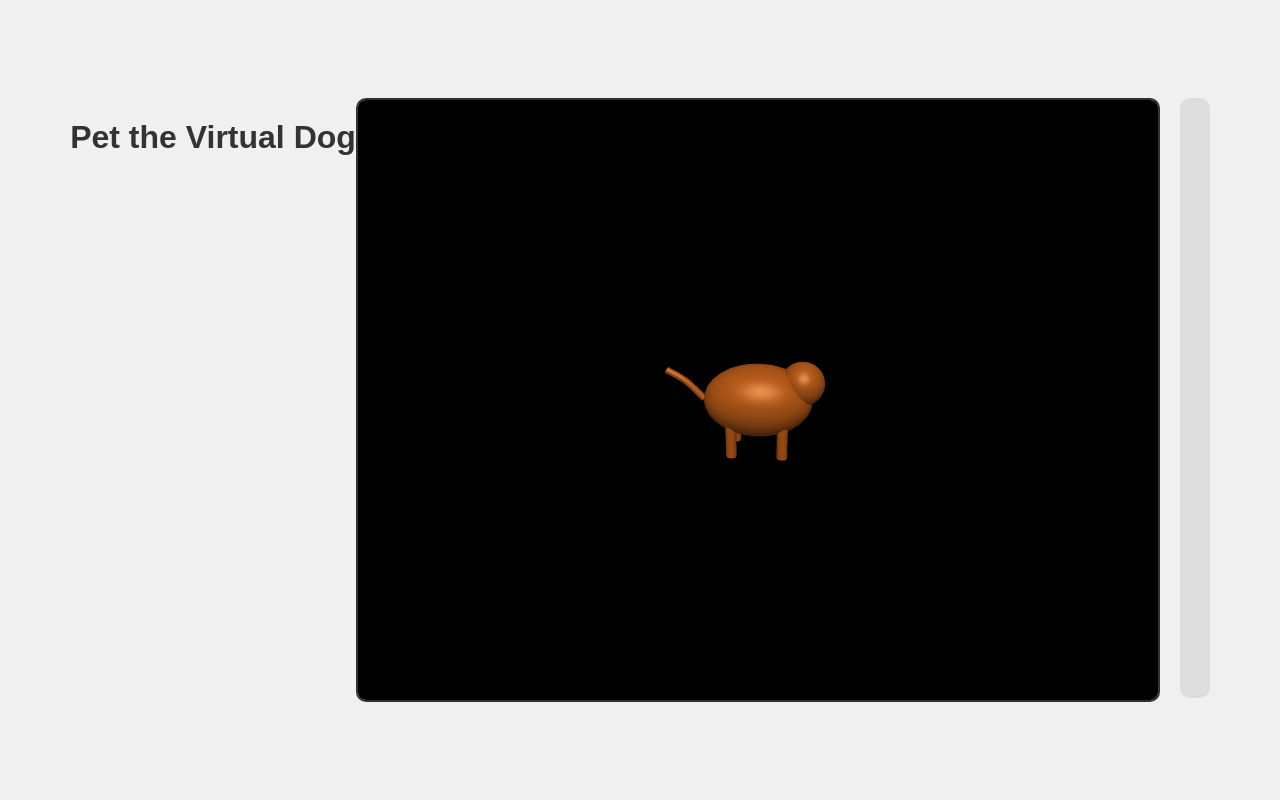
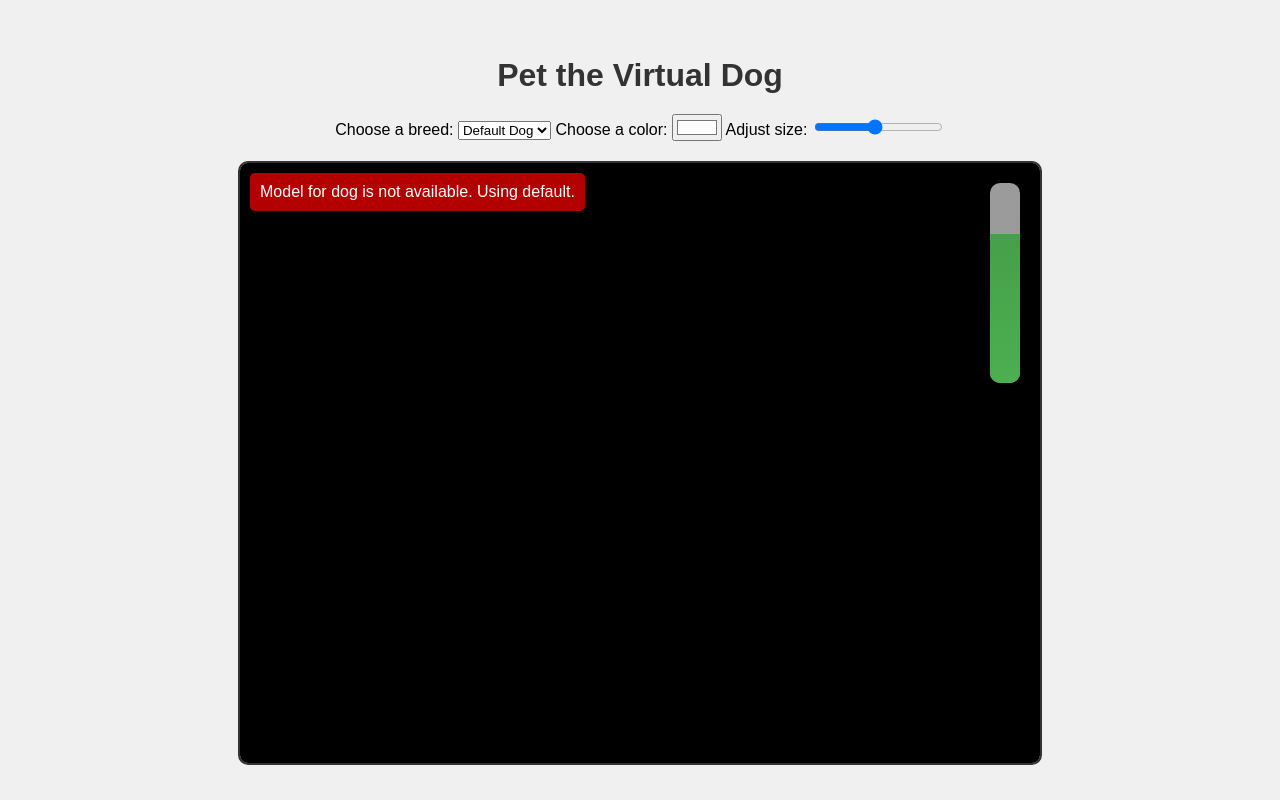
Before and after one commit to TLodosDurak/PetThePup, a Flask app: page / in a window 1280 px wide. Run offline with Flask 3, Linux system fonts and the light colour scheme.

Commit message:
Agent step completed: Implement different dog breeds or customization options

```diff
--- a/static/css/style.css
+++ b/static/css/style.css
@@ -1,22 +1,29 @@
-body {
-    font-family: Arial, sans-serif;
+html, body {
+    width: 100vw;
+    height: 100vh;
     margin: 0;
     padding: 0;
-    display: flex;
-    justify-content: center;
-    align-items: center;
-    min-height: 100vh;
+    overflow: hidden;
+    font-family: Arial, sans-serif;
     background-color: #f0f0f0;
 }
 
 #app {
-    text-align: center;
+    width: 100%;
+    height: 100%;
     display: flex;
-    flex-direction: row;
+    flex-direction: column;
+    justify-content: center;
+    align-items: center;
 }
 
 h1 {
     color: #333;
+    margin-bottom: 20px;
+}
+
+#controls {
+    margin-bottom: 20px;
 }
 
 #scene-container {
@@ -26,36 +33,40 @@
     border-radius: 10px;
     overflow: hidden;
     cursor: pointer;
+    position: relative;
 }
 
 #progress-container {
+    position: absolute;
+    top: 20px;
+    right: 20px;
     width: 30px;
-    height: 600px;
-    margin-left: 20px;
-    background-color: #ddd;
+    height: 200px;
+    background-color: rgba(221, 221, 221, 0.7);
     border-radius: 10px;
     overflow: hidden;
-    position: relative;
+    z-index: 1000;
 }
 
 #progress-bar {
     width: 100%;
-    height: 0;
     background: linear-gradient(to top, #4CAF50, #45a049);
-    transition: height 0.3s ease-out;
+    transition: height 0.1s linear;
     position: absolute;
     bottom: 0;
 }
 
 #full-text {
-    display: none;
     position: absolute;
     top: 50%;
     left: 50%;
-    transform: translate(-50%, -50%);
+    transform: translate(-50%, -50%) rotate(-90deg);
     font-weight: bold;
-    color: white;
-    text-shadow: 1px 1px 2px rgba(0, 0, 0, 0.5);
+    font-size: 18px;
+    color: #FFD700;
+    text-shadow: 2px 2px 4px rgba(0, 0, 0, 0.5);
+    z-index: 1001;
+    display: none;
 }
 
 .sparkle {
--- a/static/js/app.js
+++ b/static/js/app.js
@@ -3,19 +3,189 @@
     const progressBar = document.getElementById('progress-bar');
     const fullText = document.getElementById('full-text');
     const progressContainer = document.getElementById('progress-container');
+    const breedSelect = document.getElementById('breed-select');
+    const colorPicker = document.getElementById('color-picker');
+    const sizeSlider = document.getElementById('size-slider');
     let dogModel;
-    let progress = 0;
+    let progress = 100;
     let isMouseOverDog = false;
     let isMouseMoving = false;
     let lastMousePosition = { x: 0, y: 0 };
 
+
+
     // Initialize the 3D scene
     const { scene, camera, renderer, controls, raycaster, mouse } = initScene(sceneContainer);
 
-    // Load the dog model
-    loadDogModel(scene).then((model) => {
-        dogModel = model;
+    function checkModelExists(breed) {
+        return fetch(`/static/models/${breed}.glb`, { method: 'HEAD' })
+            .then(response => response.ok)
+            .catch(() => false);
+    }
+
+    const canvas = renderer.domElement;
+
+    // Prevent default behavior on touch gestures and scroll
+    canvas.addEventListener('gesturestart', (e) => e.preventDefault());
+    canvas.addEventListener('gesturechange', (e) => e.preventDefault());
+    canvas.addEventListener('gestureend', (e) => e.preventDefault());
+
+    canvas.addEventListener('touchmove', (e) => {
+      if (e.touches.length > 1) {
+        e.preventDefault(); // Prevent multi-finger gestures like zoom
+      }
+    }, { passive: false });
+
+    canvas.addEventListener('wheel', (e) => {
+      e.preventDefault(); // Prevent scroll/zoom on wheel
+    }, { passive: false });
+
+    // Prevent default touch behaviors
+    document.addEventListener('touchstart', preventDefaultTouchBehavior, { passive: false });
+    document.addEventListener('touchmove', preventDefaultTouchBehavior, { passive: false });
+    document.addEventListener('touchend', preventDefaultTouchBehavior, { passive: false });
+
+    function preventDefaultTouchBehavior(event) {
+        if (event.touches.length > 1 || event.type === 'wheel' || event.type.startsWith('gesture')) {
+            event.preventDefault();
+        }
+    }
+
+    function loadModel(breed) {
+        showLoadingIndicator();
+        checkModelExists(breed).then(exists => {
+            if (exists) {
+                if (dogModel) {
+                    scene.remove(dogModel);
+                }
+                loadDogModel(scene, breed).then((model) => {
+                    dogModel = model;
+                    console.log(`Dog model loaded: ${breed}`);
+                    adjustCameraPosition();
+                    applyRandomColor(dogModel);
+                    adjustModelSize(parseFloat(sizeSlider.value));
+                    hideLoadingIndicator();
+                }).catch((error) => {
+                    console.error(`Failed to load ${breed} model:`, error);
+                    showErrorMessage(`Failed to load ${breed} model. ${error.message}`);
+                    if (breed !== 'dog') {
+                        loadModel('dog');
+                    }
+                    hideLoadingIndicator();
+                });
+            } else {
+                console.error(`Model file for ${breed} does not exist.`);
+                showErrorMessage(`Model for ${breed} is not available. Using default.`);
+                if (breed !== 'dog') {
+                    loadModel('dog');
+                }
+                hideLoadingIndicator();
+            }
+        });
+    }
+
+    function applyRandomColor(model) {
+        const color = new THREE.Color(Math.random(), Math.random(), Math.random());
+        applyColor(model, color);
+    }
+
+    function applyColor(model, color) {
+        model.traverse((child) => {
+            if (child.isMesh) {
+                child.material.color = color;
+            }
+        });
+    }
+
+    function adjustModelSize(size) {
+        if (dogModel) {
+            dogModel.scale.set(size, size, size);
+            adjustCameraPosition();
+        }
+    }
+
+    // Load the initial dog model
+    const initialBreed = breedSelect.value;
+    loadModel(initialBreed);
+
+    // Handle breed selection
+    breedSelect.addEventListener('change', (event) => {
+        const selectedBreed = event.target.value;
+        console.log(`Breed selected: ${selectedBreed}`);
+        loadModel(selectedBreed);
     });
+
+    // Handle color picker change
+    colorPicker.addEventListener('change', (event) => {
+        const color = new THREE.Color(event.target.value);
+        applyColor(dogModel, color);
+    });
+
+    // Handle size slider change
+    sizeSlider.addEventListener('input', (event) => {
+        const size = parseFloat(event.target.value);
+        adjustModelSize(size);
+    });
+
+    function showErrorMessage(message) {
+        const errorElement = document.createElement('div');
+        errorElement.textContent = message;
+        errorElement.style.position = 'absolute';
+        errorElement.style.top = '10px';
+        errorElement.style.left = '10px';
+        errorElement.style.backgroundColor = 'rgba(255, 0, 0, 0.7)';
+        errorElement.style.color = 'white';
+        errorElement.style.padding = '10px';
+        errorElement.style.borderRadius = '5px';
+        errorElement.style.zIndex = '1000';
+        sceneContainer.appendChild(errorElement);
+
+        // Remove the error message when clicking on it
+        errorElement.addEventListener('click', () => errorElement.remove());
+    }
+
+    function showLoadingIndicator() {
+        const loadingElement = document.createElement('div');
+        loadingElement.textContent = 'Loading...';
+        loadingElement.id = 'loading-indicator';
+        loadingElement.style.position = 'absolute';
+        loadingElement.style.top = '50%';
+        loadingElement.style.left = '50%';
+        loadingElement.style.transform = 'translate(-50%, -50%)';
+        loadingElement.style.backgroundColor = 'rgba(0, 0, 0, 0.7)';
+        loadingElement.style.color = 'white';
+        loadingElement.style.padding = '10px';
+        loadingElement.style.borderRadius = '5px';
+        loadingElement.style.zIndex = '1000';
+        sceneContainer.appendChild(loadingElement);
+    }
+
+    function hideLoadingIndicator() {
+        const loadingElement = document.getElementById('loading-indicator');
+        if (loadingElement) {
+            loadingElement.remove();
+        }
+    }
+
+    function adjustCameraPosition() {
+        if (dogModel) {
+            const boundingBox = new THREE.Box3().setFromObject(dogModel);
+            const center = boundingBox.getCenter(new THREE.Vector3());
+            const size = boundingBox.getSize(new THREE.Vector3());
+            const maxDim = Math.max(size.x, size.y, size.z);
+            const fov = camera.fov * (Math.PI / 180);
+            let cameraZ = Math.abs(maxDim / 2 / Math.tan(fov / 2));
+            cameraZ *= 1.5; // Zoom out a bit
+
+            // Position camera at the side of the dog
+            camera.position.set(center.x + cameraZ, center.y + size.y / 2, center.z);
+            camera.lookAt(center);
+            controls.target.copy(center);
+
+            // Rotate the camera slightly to get a better side view
+            camera.position.applyAxisAngle(new THREE.Vector3(0, 1, 0), Math.PI / 6);
+        }
+    }
 
     // Set up animation loop
     function animate() {
@@ -25,20 +195,21 @@
 
         if (dogModel) {
             raycaster.setFromCamera(mouse, camera);
-            const intersects = raycaster.intersectObject(dogModel, true);
-            isMouseOverDog = intersects.length > 0;
+            const intersects = raycaster.intersectObjects(scene.children, true);
+            isMouseOverDog = intersects.some(intersect => intersect.object.name === 'dog');
             petDog();
         }
 
         updateProgressBar();
-        resetMouseMoving();
+        isMouseMoving = false; // Reset the mouse moving flag
     }
     animate();
 
     // Mouse move event listener
     sceneContainer.addEventListener('mousemove', (event) => {
-        mouse.x = (event.clientX / sceneContainer.clientWidth) * 2 - 1;
-        mouse.y = -(event.clientY / sceneContainer.clientHeight) * 2 + 1;
+        const rect = sceneContainer.getBoundingClientRect();
+        mouse.x = ((event.clientX - rect.left) / rect.width) * 2 - 1;
+        mouse.y = -((event.clientY - rect.top) / rect.height) * 2 + 1;
 
         if (Math.abs(event.clientX - lastMousePosition.x) > 5 || Math.abs(event.clientY - lastMousePosition.y) > 5) {
             isMouseMoving = true;
@@ -51,37 +222,36 @@
         camera.aspect = sceneContainer.clientWidth / sceneContainer.clientHeight;
         camera.updateProjectionMatrix();
         renderer.setSize(sceneContainer.clientWidth, sceneContainer.clientHeight);
+        adjustCameraPosition();
     });
 
     function petDog() {
         if (dogModel && isMouseOverDog) {
             dogModel.rotation.y = Math.sin(Date.now() * 0.005) * 0.1;
-            if (isMouseMoving) {
-                progress = Math.min(progress + 0.5, 100);
-            }
         }
     }
 
     function updateProgressBar() {
-        progressBar.style.height = `${progress}%`;
-
-        // Implement progress decay
-        if (!isMouseOverDog) {
-            progress = Math.max(progress - 0.1, 0);
+        if (isMouseOverDog && isMouseMoving) {
+            progress = Math.min(progress + 0.5, 115); // Increase progress when petting and moving, up to 115%
+        } else {
+            progress = Math.max(progress - 0.05, 0); // Decrease progress when not petting
         }
 
-        // Show/hide "Full" text and trigger sparkles
-        if (progress === 100) {
+        // Set the height of the progress bar
+        const displayProgress = Math.min(progress, 100); // Cap the visual progress at 100%
+        progressBar.style.height = `${displayProgress}%`;
+
+        if (progress >= 100) {
             fullText.style.display = 'block';
             createSparkles();
         } else {
             fullText.style.display = 'none';
             removeSparkles();
         }
-    }
 
-    function resetMouseMoving() {
-        isMouseMoving = false;
+        // Log progress for debugging
+        console.log('Progress:', progress, 'Display Progress:', displayProgress, 'Full text visible:', fullText.style.display);
     }
 
     function createSparkles() {
@@ -100,6 +270,14 @@
     function removeSparkles() {
         progressContainer.querySelectorAll('.sparkle').forEach(sparkle => sparkle.remove());
     }
+
+    // Add event listener for the 'Esc' key to exit the simulation
+    document.addEventListener('keydown', (event) => {
+        if (event.key === 'Escape') {
+            console.log('Exiting simulation');
+            // Add any necessary cleanup or exit actions here
+        }
+    });
 });
 
 function initScene(container) {
@@ -119,7 +297,7 @@
     scene.add(directionalLight);
 
     // Set up camera position
-    camera.position.set(0, 2, 5);
+    camera.position.set(0, 1.5, 3.5);
 
     // Add OrbitControls
     const controls = new THREE.OrbitControls(camera, renderer.domElement);
--- a/static/js/dog_model.js
+++ b/static/js/dog_model.js
@@ -1,60 +1,47 @@
-function loadDogModel(scene) {
-    return new Promise((resolve) => {
-        // Create a group to hold all parts of the dog
-        const dogGroup = new THREE.Group();
+function loadDogModel(scene, breed = 'dog') {
+    console.log(`Loading dog model for breed: ${breed}`);
+    return new Promise((resolve, reject) => {
+        const loader = new THREE.GLTFLoader();
+        const modelPath = `/static/models/${breed}.glb`;
 
-        // Create the body (elongated sphere)
-        const bodyGeometry = new THREE.SphereGeometry(1, 32, 16);
-        bodyGeometry.scale(1.5, 1, 1);
-        const bodyMaterial = new THREE.MeshPhongMaterial({ color: 0x8B4513 });
-        const body = new THREE.Mesh(bodyGeometry, bodyMaterial);
-        dogGroup.add(body);
+        loader.load(modelPath,
+            (gltf) => {
+                const dogGroup = gltf.scene;
+                dogGroup.scale.set(0.5, 0.5, 0.5);
+                dogGroup.position.set(0, 0, 0);
 
-        // Create the head (sphere)
-        const headGeometry = new THREE.SphereGeometry(0.6, 32, 16);
-        const headMaterial = new THREE.MeshPhongMaterial({ color: 0x8B4513 });
-        const head = new THREE.Mesh(headGeometry, headMaterial);
-        head.position.set(1.2, 0.5, 0);
-        dogGroup.add(head);
+                // Function to recursively set the name property for all meshes in the dog model
+                function setModelName(object, name) {
+                    object.name = name;
+                    object.children.forEach(child => setModelName(child, name));
+                }
 
-        // Create the legs (cylinders)
-        const legGeometry = new THREE.CylinderGeometry(0.15, 0.15, 1, 32);
-        const legMaterial = new THREE.MeshPhongMaterial({ color: 0x8B4513 });
-        const frontLeftLeg = new THREE.Mesh(legGeometry, legMaterial);
-        frontLeftLeg.position.set(0.7, -1, 0.5);
-        dogGroup.add(frontLeftLeg);
+                // Call this function before adding the dog group to the scene
+                setModelName(dogGroup, 'dog');
 
-        const frontRightLeg = frontLeftLeg.clone();
-        frontRightLeg.position.set(0.7, -1, -0.5);
-        dogGroup.add(frontRightLeg);
+                // Add the dog group to the scene
+                scene.add(dogGroup);
 
-        const backLeftLeg = frontLeftLeg.clone();
-        backLeftLeg.position.set(-0.7, -1, 0.5);
-        dogGroup.add(backLeftLeg);
+                console.log('Dog model details:', {
+                    breed: breed,
+                    position: dogGroup.position,
+                    scale: dogGroup.scale,
+                    boundingBox: new THREE.Box3().setFromObject(dogGroup)
+                });
 
-        const backRightLeg = frontLeftLeg.clone();
-        backRightLeg.position.set(-0.7, -1, -0.5);
-        dogGroup.add(backRightLeg);
-
-        // Create the tail (curved cylinder)
-        const tailCurve = new THREE.CatmullRomCurve3([
-            new THREE.Vector3(0, 0, 0),
-            new THREE.Vector3(-0.5, 0.5, 0),
-            new THREE.Vector3(-1, 0.8, 0),
-        ]);
-        const tailGeometry = new THREE.TubeGeometry(tailCurve, 20, 0.1, 8, false);
-        const tailMaterial = new THREE.MeshPhongMaterial({ color: 0x8B4513 });
-        const tail = new THREE.Mesh(tailGeometry, tailMaterial);
-        tail.position.set(-1.5, 0, 0);
-        dogGroup.add(tail);
-
-        // Add the dog group to the scene
-        scene.add(dogGroup);
-
-        // Scale and position the entire dog
-        dogGroup.scale.set(0.5, 0.5, 0.5);
-        dogGroup.position.set(0, 0, 0);
-
-        resolve(dogGroup);
+                resolve(dogGroup);
+            },
+            undefined,
+            (error) => {
+                console.error(`An error occurred while loading the ${breed} model:`, error);
+                console.log(`Error details:`, error.message);
+                if (breed !== 'dog') {
+                    console.log(`Falling back to default 'dog' model`);
+                    loadDogModel(scene, 'dog').then(resolve).catch(reject);
+                } else {
+                    reject(error);
+                }
+            }
+        );
     });
 }
--- a/templates/index.html
+++ b/templates/index.html
@@ -9,14 +9,30 @@
 <body>
     <div id="app">
         <h1>Pet the Virtual Dog</h1>
-        <div id="scene-container"></div>
-        <div id="progress-container">
-            <div id="progress-bar"></div>
-            <div id="full-text">FULL</div>
+        <div id="controls">
+            <label for="breed-select">Choose a breed:</label>
+            <select id="breed-select">
+                <option value="dog">Default Dog</option>
+                <option value="bulldog">Bulldog</option>
+                <option value="labrador">Labrador</option>
+                <option value="poodle">Poodle</option>
+                <option value="husky">Husky</option>
+            </select>
+            <label for="color-picker">Choose a color:</label>
+            <input type="color" id="color-picker" value="#ffffff">
+            <label for="size-slider">Adjust size:</label>
+            <input type="range" id="size-slider" min="0.1" max="2" step="0.1" value="1">
+        </div>
+        <div id="scene-container">
+            <div id="progress-container">
+                <div id="progress-bar"></div>
+                <div id="full-text">FULL</div>
+            </div>
         </div>
     </div>
     <script src="https://cdnjs.cloudflare.com/ajax/libs/three.js/r128/three.min.js"></script>
     <script src="https://cdn.jsdelivr.net/npm/three@0.128.0/examples/js/controls/OrbitControls.js"></script>
+    <script src="https://cdn.jsdelivr.net/npm/three@0.128.0/examples/js/loaders/GLTFLoader.js"></script>
     <script src="{{ url_for('static', filename='js/dog_model.js') }}"></script>
     <script src="{{ url_for('static', filename='js/app.js') }}"></script>
 </body>
```
Also changed, not shown: pasted_text_1725863732829.txt (added, +60 -0 lines), pasted_text_1725867302471.txt (added, +134 -0 lines), pasted_text_1725897312297.txt (added, +38 -0 lines), 2 other files.
